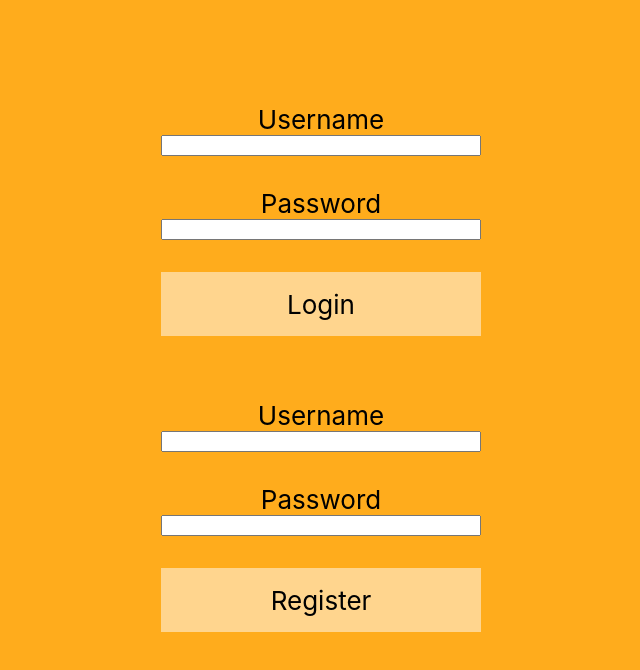
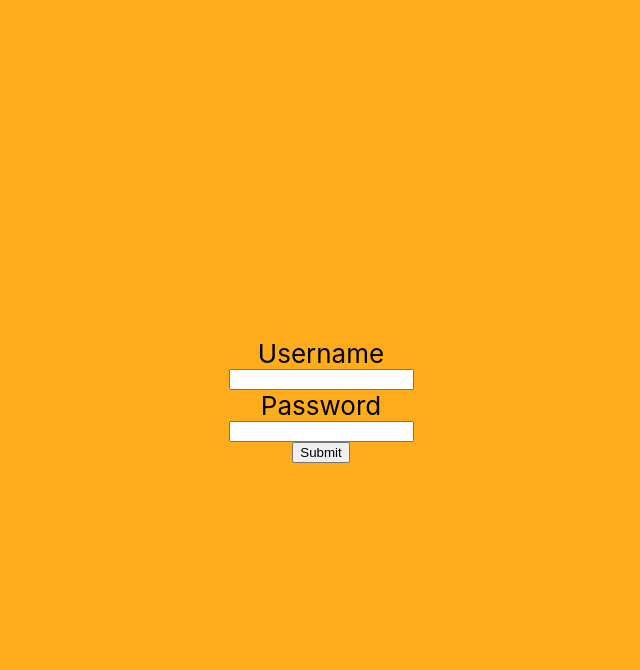
Before and after one commit to TGKElit/ReactAssignment, a React (Create React App) app in the folder react-assignment/: page /login in a window 1280 px wide. Shown: the top 670 px of the page, without its empty margins (319-959 px from the left). Built offline with nearby package versions, Linux system fonts and the light colour scheme.

Commit message:
worked on login

```diff
--- a/react-assignment/src/components/loginForm/index.jsx
+++ b/react-assignment/src/components/loginForm/index.jsx
@@ -1,16 +1,22 @@
 
 import styles from './loginForm.module.scss';
+import Button from '../button'
 
 const LoginForm = (props) => {
+     const loginUser = async () => {
+        fetch('https://jsonplaceholder.typicode.com/todos/1')
+        .then(response => response.status)
+        .then(json => console.log(json))
+     }
+
+
     return (
         <>
-        <form className={styles.loginForm} action={props.action} method={props.method}>
             <label htmlFor="username">Username</label>
             <input type="text" name="username" />
             <label htmlFor="password">Password</label>
             <input type="password" name="password"/>
-            <button type="submit">{props.buttonText}</button>
-        </form>
+            <button onClick={ loginUser }>Submit</button>
         </>
     );
 }
--- a/react-assignment/src/pages/Login.jsx
+++ b/react-assignment/src/pages/Login.jsx
@@ -5,8 +5,7 @@ const Login = (props) => {
 
     return (
     <>
-        <LoginForm action="/" method="" buttonText="Login"/>
-        <LoginForm action="" method="get" buttonText="Register"/>
+        <LoginForm />
     </>
     )
 }
```
